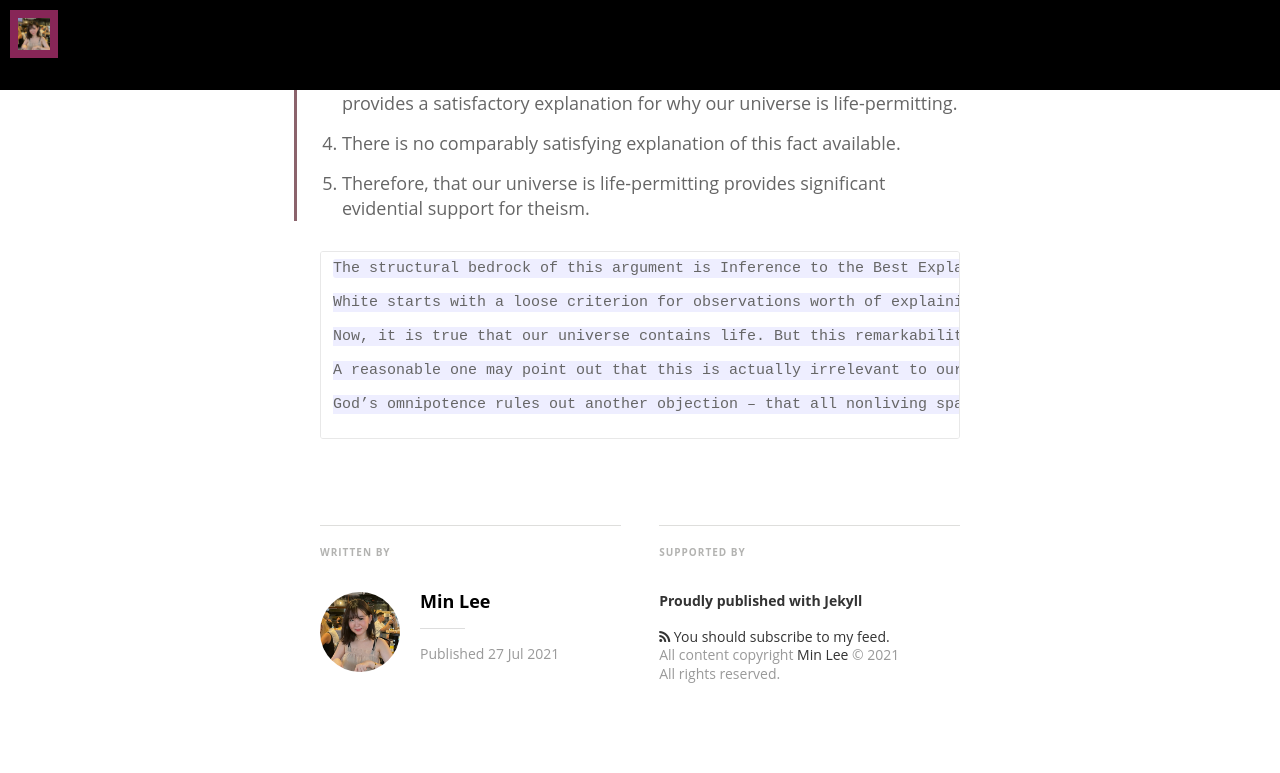
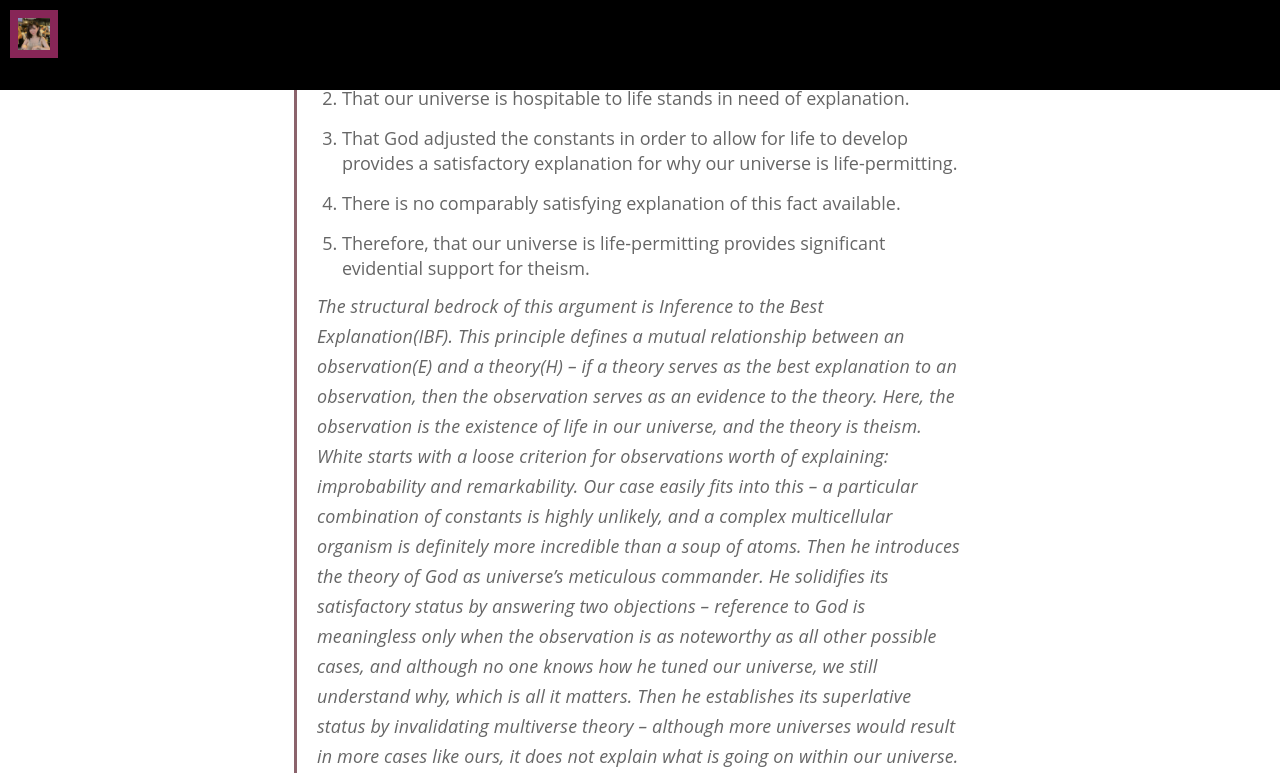
Before and after one commit to minniie/minniie.github.io, a Jekyll site: the page built from _posts/2021-07-27-post2.markdown, in a window 1280 px wide and 1400 px high, scrolled down 1310 px, cut to the strip 0-773 px from the top of the window. Built offline with Jekyll 4.4.1, drawn with Linux system fonts in a browser that asks for light colours; nearby versions of some CDN libraries; some web fonts are replaced; some of the changed text lies outside the part shown.

Commit message:
Update 2021-07-27-post2.markdown

````diff
--- a/_posts/2021-07-27-post2.markdown
+++ b/_posts/2021-07-27-post2.markdown
@@ -10,26 +10,26 @@ image: /assets/article_images/2021-07-26-post1/wallpaper.jpg
 대학교 1학년때 가장 재밌게 들었던 수업에서 처음 쓴 에세이. 약 4년이 지난 지금 다시 읽어보니 어떻게 이런 생각을 했나 싶다. 최근에 열심히 머리로는 이해하지만 마음으로 받아들일수 없었던 Evidence 과 Hypothesis 의 관계에 대한 내용이었다니, 전혀 기억을 못하고 살았다. 물론 내용 그 자체보다는 White 의 argument 의 논리의 틀에 더 집중했던 것이지만.
 
 >PHI 203 Introduction to Epistemology and Metaphysics
+>
 >Very Short Paper #1
+>
 >Min Lee
+>
 >Precept 10
 >
 >Fine-Tuning Argument by Roger White
 >1.	If a fact E that we observe stands in need of explanation, and hypothesis H provides a satisfactory explanation of E that is better than any alternative explanation available, then E provides significant evidential support for H.
-2.	That our universe is hospitable to life stands in need of explanation.
-3.	That God adjusted the constants in order to allow for life to develop provides a satisfactory explanation for why our universe is life-permitting.
-4.	There is no comparably satisfying explanation of this fact available.
-5.	Therefore, that our universe is life-permitting provides significant evidential support for theism.
-
-```
-The structural bedrock of this argument is Inference to the Best Explanation(IBF). This principle defines a mutual relationship between an observation(E) and a theory(H) – if a theory serves as the best explanation to an observation, then the observation serves as an evidence to the theory. Here, the observation is the existence of life in our universe, and the theory is theism.
-
-White starts with a loose criterion for observations worth of explaining: improbability and remarkability. Our case easily fits into this – a particular combination of constants is highly unlikely, and a complex multicellular organism is definitely more incredible than a soup of atoms. Then he introduces the theory of God as universe’s meticulous commander. He solidifies its satisfactory status by answering two objections – reference to God is meaningless only when the observation is as noteworthy as all other possible cases, and although no one knows how he tuned our universe, we still understand why, which is all it matters. Then he establishes its superlative status by invalidating multiverse theory – although more universes would result in more cases like ours, it does not explain what is going on within our universe. When these three premises are framed into IBF, we get a valid conclusion that life’s presence in our world supports theism.
-
-Now, it is true that our universe contains life. But this remarkability obscures an obvious fact: the vast majority of our universe is inhospitable. As far as we know, the earth is the only planet that allows life, and it occupies an infinitesimally small portion of the universe.
-
-A reasonable one may point out that this is actually irrelevant to our discussion, because all White needs is a single remarkable organism to validate his claim. But the fact that universe is mostly non-life diminishes the satisfactory – and therefore, superlative – status of God’s fine-tuning. When we say hospitability is worthy of explanation, we are assuming that life is better than non-life. In such case of life’s supremacy, if God existed, he would have enriched the entire universe with living beings – because he would have known that life is better than non-life (omniscient), and he would have had the capacity to design a universe filled with better versions of everything (omnipotent). Let’s say there are 1,000 versions of clay on a table. One is a Greco-Roman statue, while all others are amorphous lumps. Can we say that the sculptor is almighty? Hardly. If he had the absolute power, then he would have never failed to complete all others.
-
-God’s omnipotence rules out another objection – that all nonliving space is necessary for life to prosper on earth. But since he can do anything, why not render earth self-sustainable? White states that life is “a plausible purpose that a rational agent might have.” But a rational as well as omniscient and omnipotent agent, in order to fulfill his purpose, should have done much better than what we observe. It is possible for God to have failed, but this is not satisfying at all.
-
-```
+>2.	That our universe is hospitable to life stands in need of explanation.
+>3.	That God adjusted the constants in order to allow for life to develop provides a satisfactory explanation for why our universe is life-permitting.
+>4.	There is no comparably satisfying explanation of this fact available.
+>5.	Therefore, that our universe is life-permitting provides significant evidential support for theism.
+>
+>The structural bedrock of this argument is Inference to the Best Explanation(IBF). This principle defines a mutual relationship between an observation(E) and a theory(H) – if a theory serves as the best explanation to an observation, then the observation serves as an evidence to the theory. Here, the observation is the existence of life in our universe, and the theory is theism.
+>
+>White starts with a loose criterion for observations worth of explaining: improbability and remarkability. Our case easily fits into this – a particular combination of constants is highly unlikely, and a complex multicellular organism is definitely more incredible than a soup of atoms. Then he introduces the theory of God as universe’s meticulous commander. He solidifies its satisfactory status by answering two objections – reference to God is meaningless only when the observation is as noteworthy as all other possible cases, and although no one knows how he tuned our universe, we still understand why, which is all it matters. Then he establishes its superlative status by invalidating multiverse theory – although more universes would result in more cases like ours, it does not explain what is going on within our universe. When these three premises are framed into IBF, we get a valid conclusion that life’s presence in our world supports theism.
+>
+>Now, it is true that our universe contains life. But this remarkability obscures an obvious fact: the vast majority of our universe is inhospitable. As far as we know, the earth is the only planet that allows life, and it occupies an infinitesimally small portion of the universe.
+>
+>A reasonable one may point out that this is actually irrelevant to our discussion, because all White needs is a single remarkable organism to validate his claim. But the fact that universe is mostly non-life diminishes the satisfactory – and therefore, superlative – status of God’s fine-tuning. When we say hospitability is worthy of explanation, we are assuming that life is better than non-life. In such case of life’s supremacy, if God existed, he would have enriched the entire universe with living beings – because he would have known that life is better than non-life (omniscient), and he would have had the capacity to design a universe filled with better versions of everything (omnipotent). Let’s say there are 1,000 versions of clay on a table. One is a Greco-Roman statue, while all others are amorphous lumps. Can we say that the sculptor is almighty? Hardly. If he had the absolute power, then he would have never failed to complete all others.
+>
+>God’s omnipotence rules out another objection – that all nonliving space is necessary for life to prosper on earth. But since he can do anything, why not render earth self-sustainable? White states that life is “a plausible purpose that a rational agent might have.” But a rational as well as omniscient and omnipotent agent, in order to fulfill his purpose, should have done much better than what we observe. It is possible for God to have failed, but this is not satisfying at all.
````
